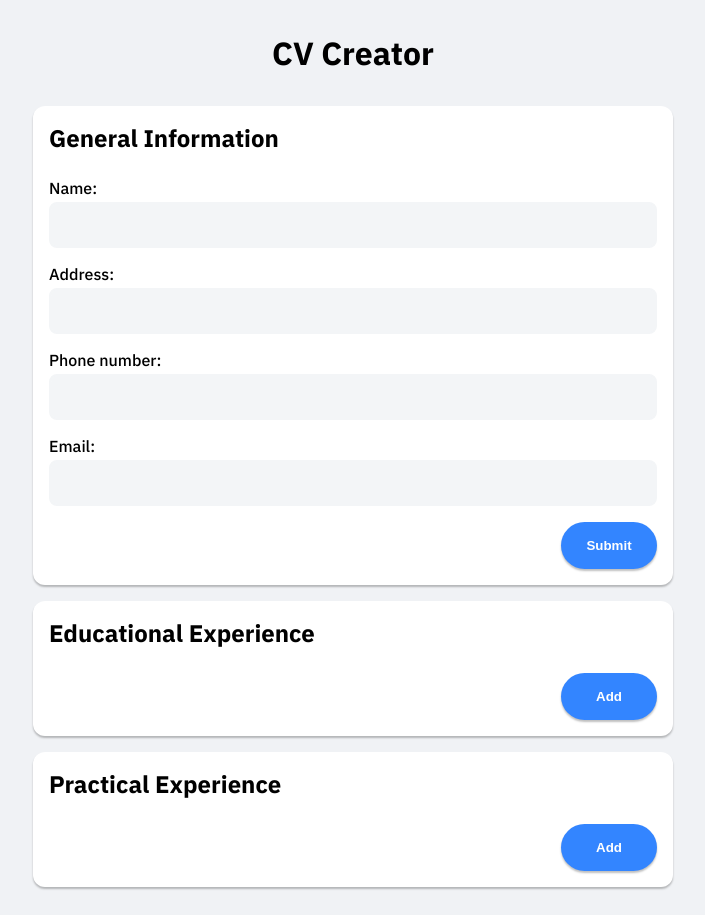
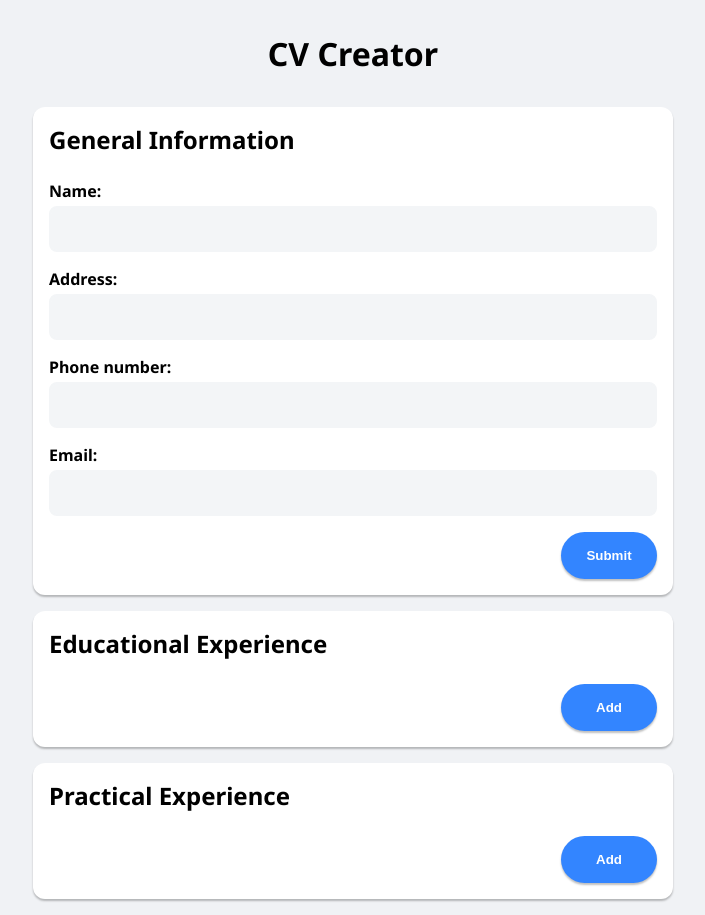
Before and after one commit to qhungg289/cv-generator, a React (Create React App) app: page / in a window 1280 px wide. Shown: the whole page, without its empty margins (287-992 px from the left). Built offline with nearby package versions, Linux system fonts and the light colour scheme.

Commit message:
Update web fonts

```diff
--- a/public/index.html
+++ b/public/index.html
@@ -13,7 +13,7 @@
 		<link rel="preconnect" href="https://fonts.googleapis.com" />
 		<link rel="preconnect" href="https://fonts.gstatic.com" crossorigin />
 		<link
-			href="https://fonts.googleapis.com/css2?family=IBM+Plex+Mono:wght@700&family=IBM+Plex+Sans:wght@400;500;700&display=swap"
+			href="https://fonts.googleapis.com/css2?family=Noto+Sans:wght@400;700&display=swap"
 			rel="stylesheet"
 		/>
 		<!--
--- a/src/style/App.css
+++ b/src/style/App.css
@@ -3,7 +3,7 @@ body {
 }
 
 h1 {
-	font-family: "IBM Plex Sans", sans-serif;
+	font-family: "Noto Sans", sans-serif;
 	font-weight: bold;
 	margin: 2rem 0;
 }
--- a/src/style/card.css
+++ b/src/style/card.css
@@ -12,7 +12,7 @@
 	border-radius: 12px;
 	background-color: #fff;
 	box-shadow: 0 2px 2px rgba(0, 0, 0, 0.25);
-	font-family: "IBM Plex Sans", sans-serif;
+	font-family: "Noto Sans", sans-serif;
 }
 
 .card-header {
@@ -41,7 +41,7 @@ h2 {
 }
 
 label {
-	font-weight: 500;
+	font-weight: 700;
 	margin-bottom: 0.25rem;
 }
 
```
